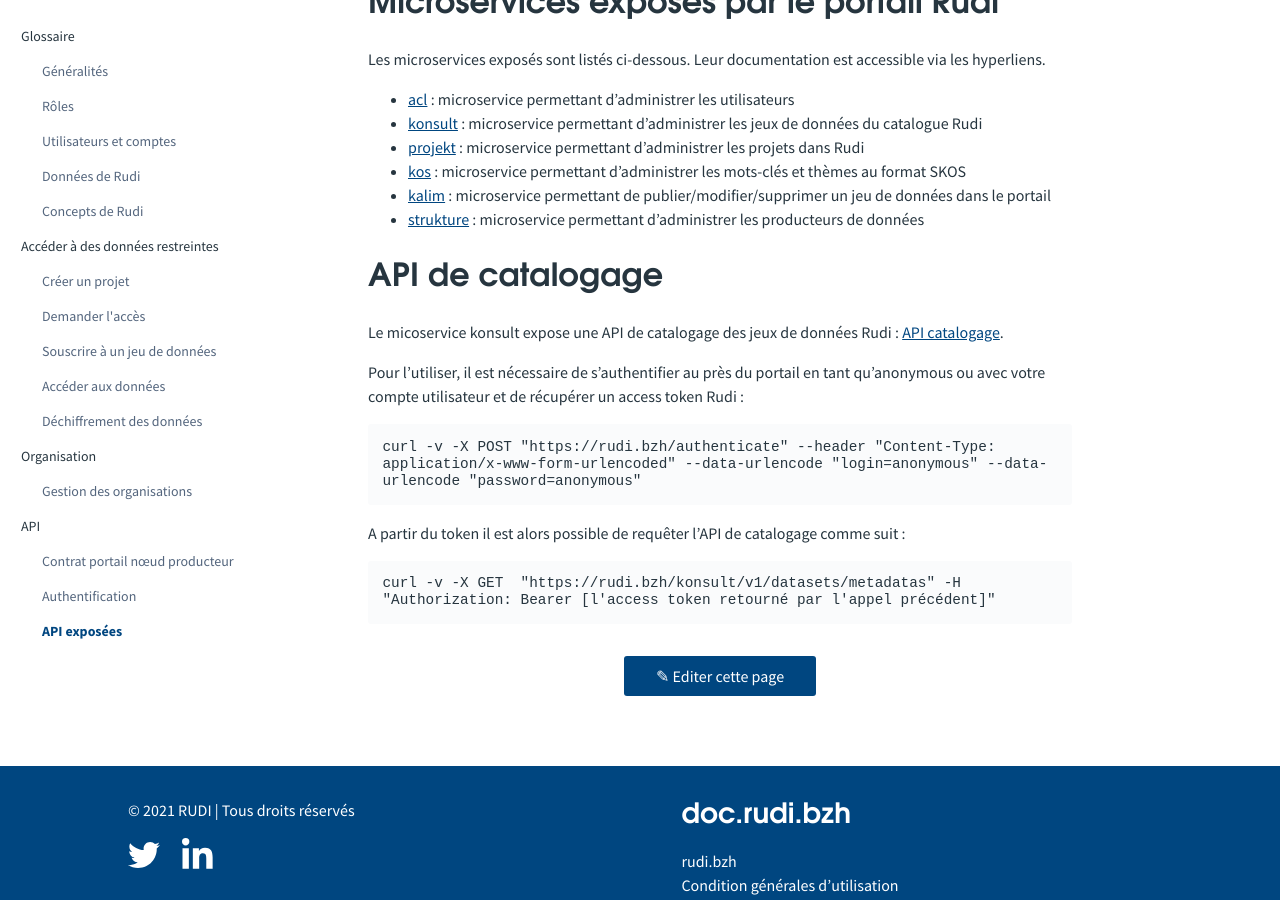
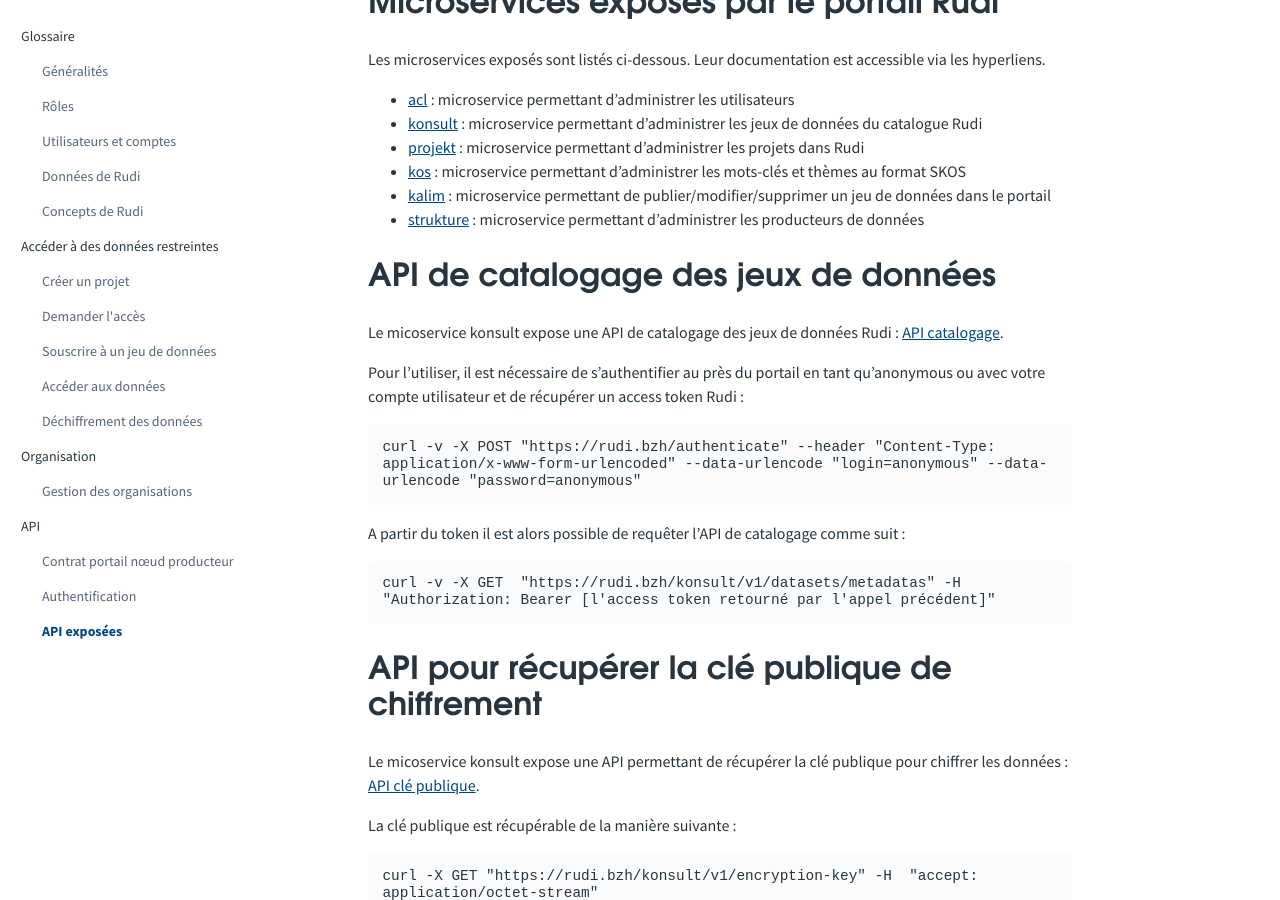
Before and after one commit to sigrennesmetropole/rudi_documentation, a Jekyll site: the page built from articles/_api/api_exposees.md, in a window 1280 px wide and 900 px high, scrolled down 330 px. Built offline with Jekyll 4.4.1, drawn with Linux system fonts in a browser that asks for light colours.

Commit message:
Update api_exposees.md

````diff
--- a/articles/_api/api_exposees.md
+++ b/articles/_api/api_exposees.md
@@ -16,7 +16,7 @@
 * [kalim](https://rudi.bzh/kalim/swagger-ui/index.html?configUrl=%2Fkalim%2Fv3%2Fapi-docs%2Fswagger-config&urls.primaryName=kalim) : microservice permettant de publier/modifier/supprimer un jeu de données dans le portail
 * [strukture](https://rudi.bzh/strukture/swagger-ui/index.html?configUrl=%2Fstrukture%2Fv3%2Fapi-docs%2Fswagger-config&urls.primaryName=strukture) : microservice permettant d'administrer les producteurs de données
 
-# API de catalogage
+# API de catalogage des jeux de données
 Le micoservice konsult expose une API de catalogage des jeux de données Rudi : [API catalogage](https://rudi.bzh/konsult/swagger-ui/index.html?configUrl=%2Fkonsult%2Fv3%2Fapi-docs%2Fswagger-config&urls.primaryName=konsult#/datasets/searchMetadatas).
 
 Pour l'utiliser, il est nécessaire de s'authentifier au près du portail en tant qu'anonymous ou avec votre compte utilisateur et de récupérer un access token  Rudi :
@@ -30,3 +30,11 @@
 ```
 curl -v -X GET  "https://rudi.bzh/konsult/v1/datasets/metadatas" -H "Authorization: Bearer [l'access token retourné par l'appel précédent]"
 ```
+
+# API pour récupérer la clé publique de chiffrement
+Le micoservice konsult expose une API permettant de récupérer la clé publique pour chiffrer les données : [API clé publique](https://rudi.bzh/konsult/swagger-ui/index.html?configUrl=%2Fkonsult%2Fv3%2Fapi-docs%2Fswagger-config&urls.primaryName=konsult#/encryption-key/getEncryptionKey).
+
+La clé publique est récupérable de la manière suivante :
+```
+curl -X GET "https://rudi.bzh/konsult/v1/encryption-key" -H  "accept: application/octet-stream"
+```
````
